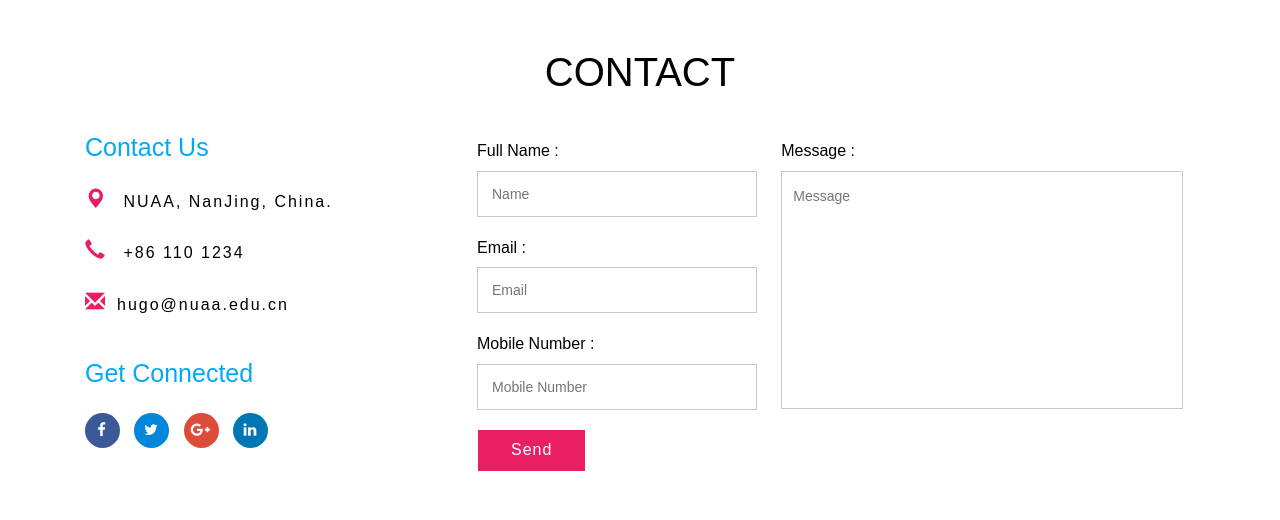
After one commit to dantesup/SE, a Flask app: page /contact in a window 1280 px wide. The commit adds this page. Shown: the top 520 px of the page. Run offline with Flask 2, Linux system fonts and the light colour scheme; some libraries are stand-ins or nearby versions.

Commit message:
add contact page!

```diff
--- a/main.py
+++ b/main.py
@@ -57,6 +57,11 @@ def spider():
     # return render_template('spider.html')
 
 
+@app.route('/contact')
+def contact():
+    return render_template('contact.html')
+
+
 if __name__ == '__main__':
     app.secret_key = 'mysecret'
     app.run(debug=True)
--- /dev/null
+++ b/templates/contact.html
@@ -0,0 +1,66 @@
+{% extends 'layout.html' %}
+{% block head %}
+    <title>contact</title>
+
+{% endblock %}
+{% block body %}
+    <div id="contact" class="contact">
+        <div class="container">
+            <div class="about-head text-center ">
+                <h3>Contact</h3>
+            </div>
+            <div class="gal-btm">
+                <div class="map-home">
+                    <div class="col-md-4 drop-pad sign-gd-two">
+                        <h3>Contact Us</h3>
+                        <ul>
+                            <li><i class="glyphicon glyphicon-map-marker" aria-hidden="true"></i> NUAA, NanJing,
+                                <span>China.</span></li>
+                            <li><i class="glyphicon glyphicon-earphone" aria-hidden="true"></i> +86 110 1234</li>
+                            <li><i class="glyphicon glyphicon-envelope" aria-hidden="true"></i><a
+                                    href="mailto:info@example.com">hugo@nuaa.edu.cn</a></li>
+                        </ul>
+                        <h3 class="connect">Get Connected</h3>
+                        <ul class="top-links">
+                            <li><a href="#"><i class="fa fa-facebook"></i></a></li>
+                            <li><a href="#"><i class="fa fa-twitter"></i></a></li>
+                            <li><a href="#"><i class="fa fa-google-plus"></i></a></li>
+                            <li><a href="#"><i class="fa fa-linkedin"></i></a></li>
+                        </ul>
+                    </div>
+                    <div class="col-md-8 contact-w3ls">
+                        <form action="#" method="post">
+                            <div class="col-md-5 col-sm-5 contact-left agileits-w3layouts">
+
+                                <div class="form-control">
+                                    <label class="header">Full Name <span>:</span></label>
+                                    <input type="text" name="First Name" placeholder="Name" required="">
+                                </div>
+
+                                <div class="form-control">
+                                    <label class="header">Email <span>:</span></label>
+                                    <input type="email" class="email" name="Email" placeholder="Email" required="">
+                                </div>
+
+                                <div class="form-control">
+                                    <label class="header">Mobile Number <span>:</span></label>
+                                    <input type="text" name="Number" placeholder="Mobile Number" required="">
+                                </div>
+                                <!-- <input type="text" class="email" name="Last Name" placeholder="Last Name" required=""> -->
+                            </div>
+                            <div class="col-md-7 col-sm-7 contact-right agileits-w3layouts">
+                                <div class="form-control">
+                                    <label class="header">Message <span>:</span></label>
+                                    <textarea name="Message" placeholder="Message" required=""></textarea>
+                                </div>
+                            </div>
+                            <div class="clearfix"></div>
+                            <input type="submit" value="Send">
+                        </form>
+                    </div>
+                    <div class="clearfix"></div>
+                </div>
+            </div>
+        </div>
+    </div>
+{% endblock %}
```
Also changed, not shown: templates/index.html (+5 -4 lines).
